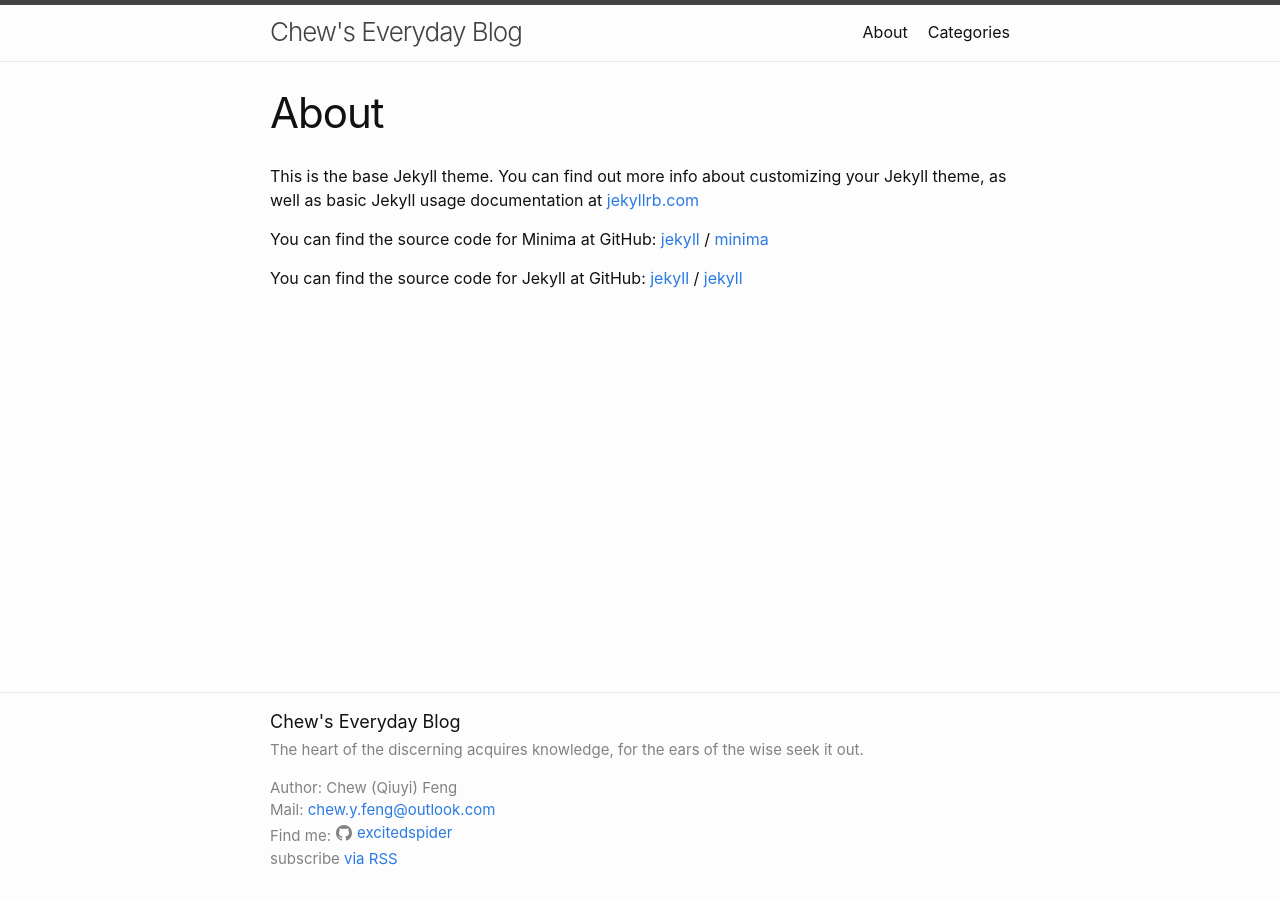
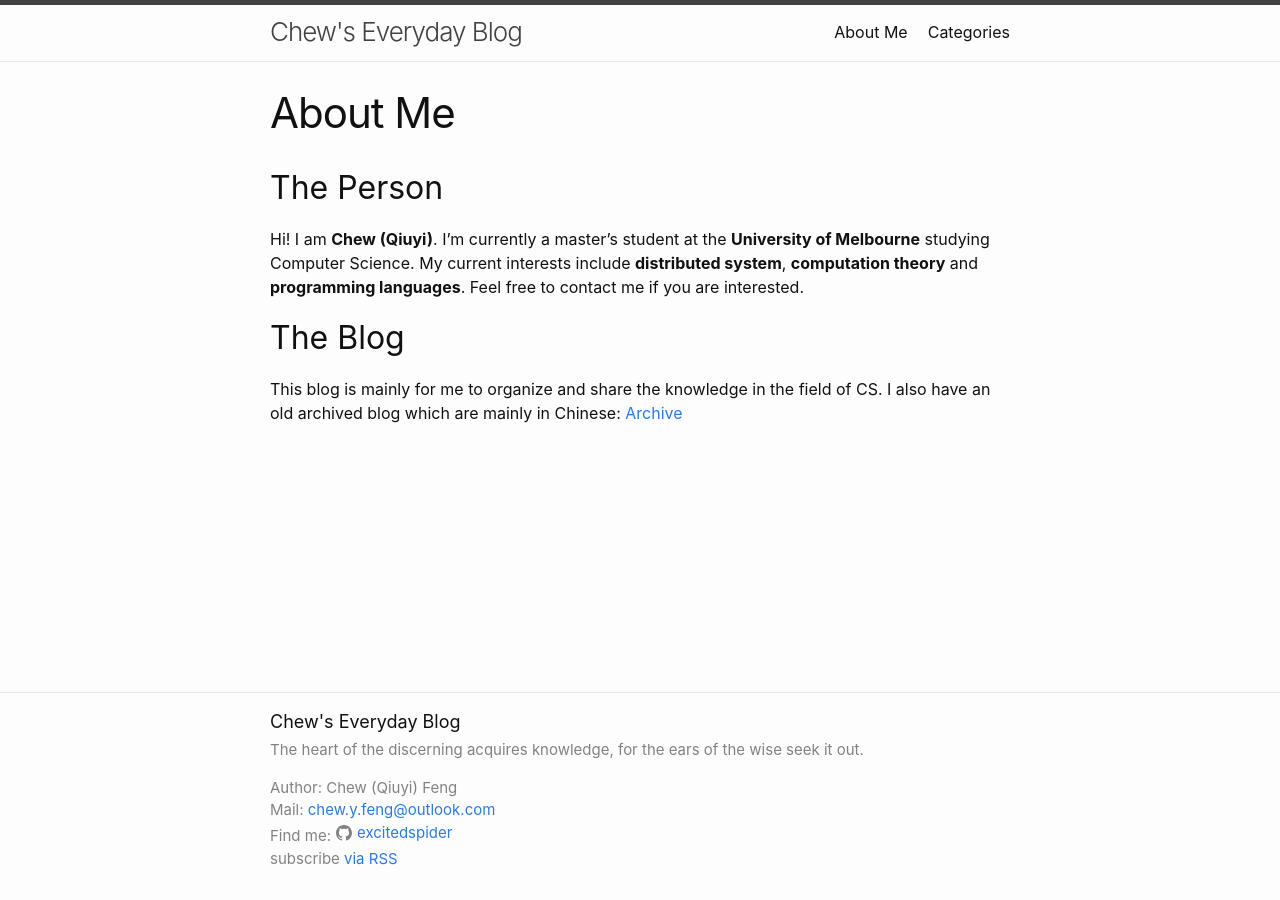
Before and after one commit to ZCLuuuu/zcluuuu.github.io, a Jekyll site: the page built from about.markdown, in a window 1280 px wide. Built offline with Jekyll 4.4.1, drawn with Linux system fonts in a browser that asks for light colours.

Commit message:
feat: about

```diff
--- a/about.markdown
+++ b/about.markdown
@@ -1,18 +1,13 @@
 ---
 layout: page
-title: About
+title: About Me
 permalink: /about/
 ---
 
-This is the base Jekyll theme. You can find out more info about customizing your Jekyll theme, as well as basic Jekyll usage documentation at [jekyllrb.com](https://jekyllrb.com/)
+## The Person
 
-You can find the source code for Minima at GitHub:
-[jekyll][jekyll-organization] /
-[minima](https://github.com/jekyll/minima)
+Hi! I am **Chew (Qiuyi)**. I'm currently a master's student at the **University of Melbourne** studying Computer Science. My current interests include **distributed system**, **computation theory** and **programming languages**. Feel free to contact me if you are interested.
 
-You can find the source code for Jekyll at GitHub:
-[jekyll][jekyll-organization] /
-[jekyll](https://github.com/jekyll/jekyll)
+## The Blog
 
-
-[jekyll-organization]: https://github.com/jekyll
+This blog is mainly for me to organize and share the knowledge in the field of CS. I also have an old archived blog which are mainly in Chinese: [Archive](https://excitedspider.github.io/archive.excitedspider.github.io/)
```
